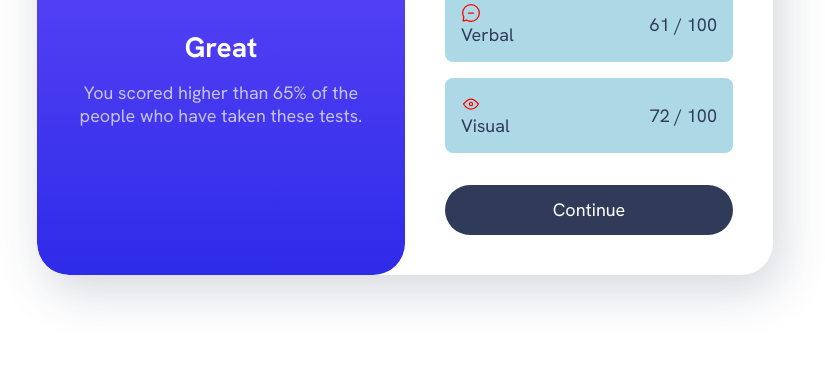
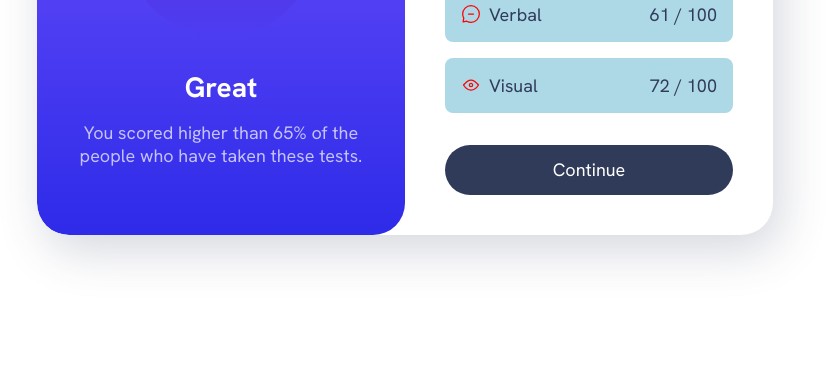
Before and after one commit to Annie-Huang/results-summary-component, a website: page index.html in a window 1280 px wide. Shown: the part 412-800 px from the top of the page, without its empty margins (235-1060 px from the left). Drawn offline with Linux system fonts and the light colour scheme.

Commit message:
Add the utility class .flex-group so we can make icon and item title next to each other.

```diff
--- a/style.css
+++ b/style.css
@@ -84,6 +84,13 @@ body {
     display: grid;
     place-items: center;
   }
+}
+
+.flex-group {
+  display: flex;
+  align-items: center;
+  gap: 0.5rem;
+  flex-wrap: wrap;
 }
 
 .grid-flow {
```
